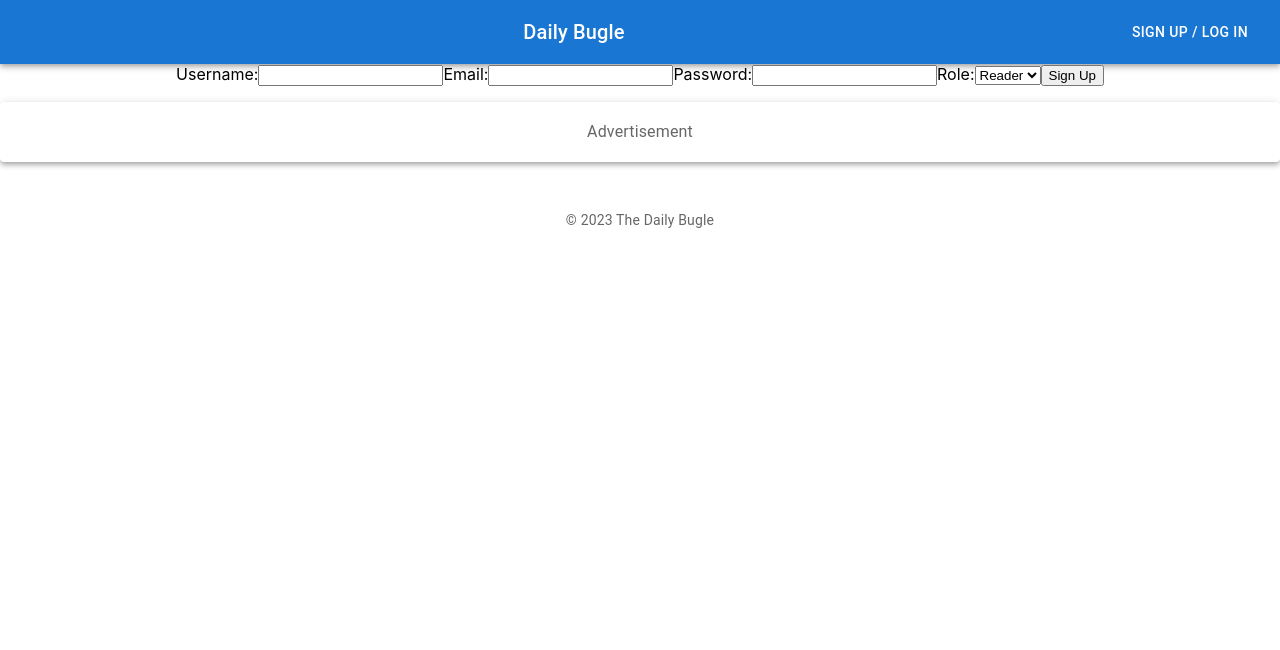
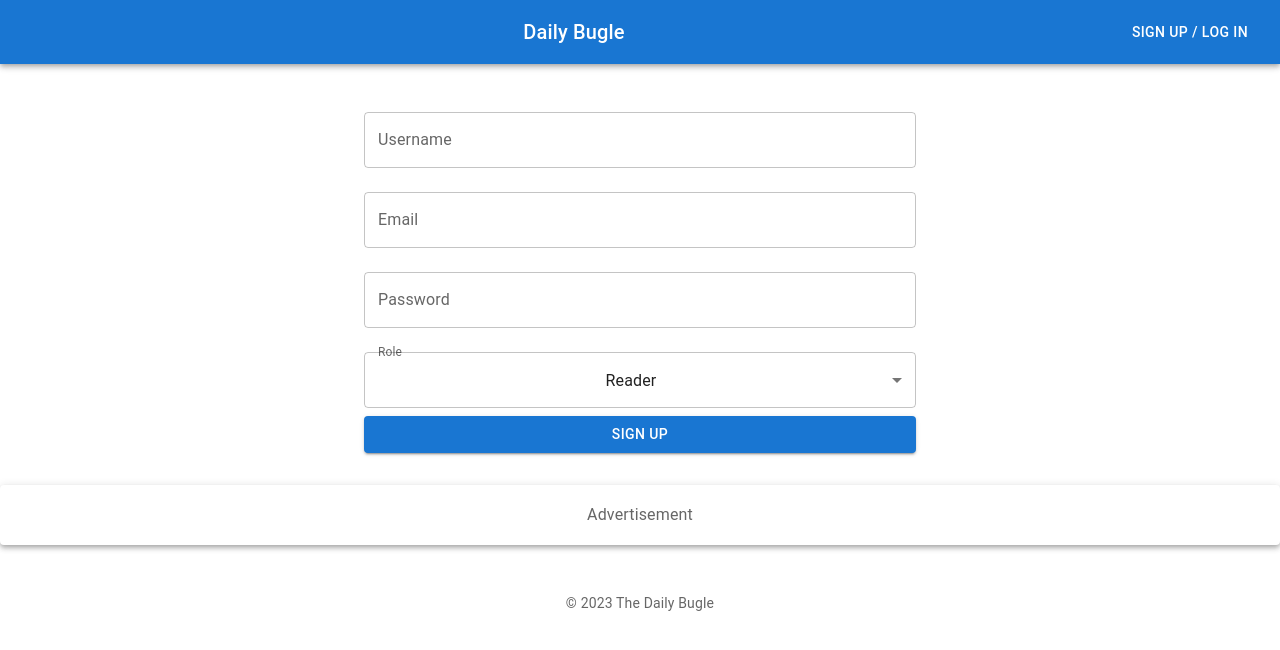
Before and after one commit to glendonC/dailyBugle, a React (Create React App) app in the folder frontend/: page /signup in a window 1280 px wide. Shown: the top 650 px of the page. Built offline with nearby package versions, Linux system fonts and the light colour scheme.

Commit message:
Update Sign up form styling

```diff
--- a/frontend/src/components/SignupForm/SignupForm.js
+++ b/frontend/src/components/SignupForm/SignupForm.js
@@ -2,6 +2,7 @@ import React, { useState } from 'react';
 import { useHistory } from 'react-router-dom';
 import AuthService from '../../services/AuthService';
 import { useAuth } from '../../AuthContext';
+import { TextField, Button, FormControl, InputLabel, Select, MenuItem, Container, Box } from '@mui/material';
 
 const SignupForm = () => {
   const [username, setUsername] = useState('');
@@ -35,29 +36,48 @@ const SignupForm = () => {
   };
 
   return (
+    <Container maxWidth="sm">
+      <Box my={4}>
         <form onSubmit={handleSubmit}>
-      {}
-      <label>
-        Username:
-        <input type="text" value={username} onChange={(e) => setUsername(e.target.value)} />
-      </label>
-      <label>
-        Email:
-        <input type="email" value={email} onChange={(e) => setEmail(e.target.value)} />
-      </label>
-      <label>
-        Password:
-        <input type="password" value={password} onChange={(e) => setPassword(e.target.value)} />
-      </label>
-      <label>
-        Role:
-        <select value={role} onChange={(e) => setRole(e.target.value)}>
-            <option value="reader">Reader</option>
-            <option value="author">Author</option>
-        </select>
-      </label>
-      <button type="submit">Sign Up</button>
+          <TextField
+            fullWidth
+            label="Username"
+            value={username}
+            onChange={(e) => setUsername(e.target.value)}
+            margin="normal"
+          />
+          <TextField
+            fullWidth
+            label="Email"
+            type="email"
+            value={email}
+            onChange={(e) => setEmail(e.target.value)}
+            margin="normal"
+          />
+          <TextField
+            fullWidth
+            label="Password"
+            type="password"
+            value={password}
+            onChange={(e) => setPassword(e.target.value)}
+            margin="normal"
+          />
+          <FormControl fullWidth margin="normal">
+            <InputLabel>Role</InputLabel>
+            <Select
+              value={role}
+              onChange={(e) => setRole(e.target.value)}
+            >
+              <MenuItem value="reader">Reader</MenuItem>
+              <MenuItem value="author">Author</MenuItem>
+            </Select>
+          </FormControl>
+          <Button variant="contained" color="primary" type="submit" fullWidth>
+            Sign Up
+          </Button>
         </form>
+      </Box>
+    </Container>
   );
 };
 
```
Lines whose indentation alone changed are shown as unchanged.
